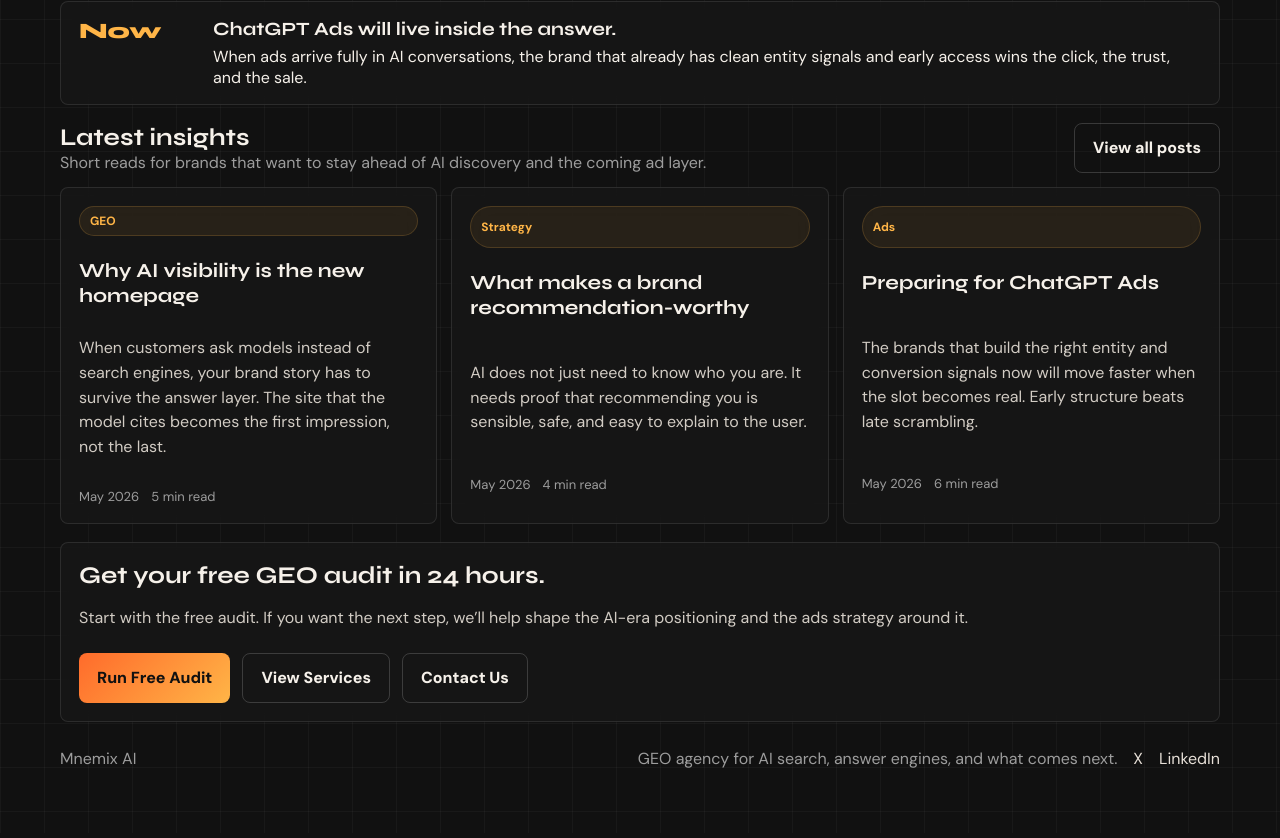
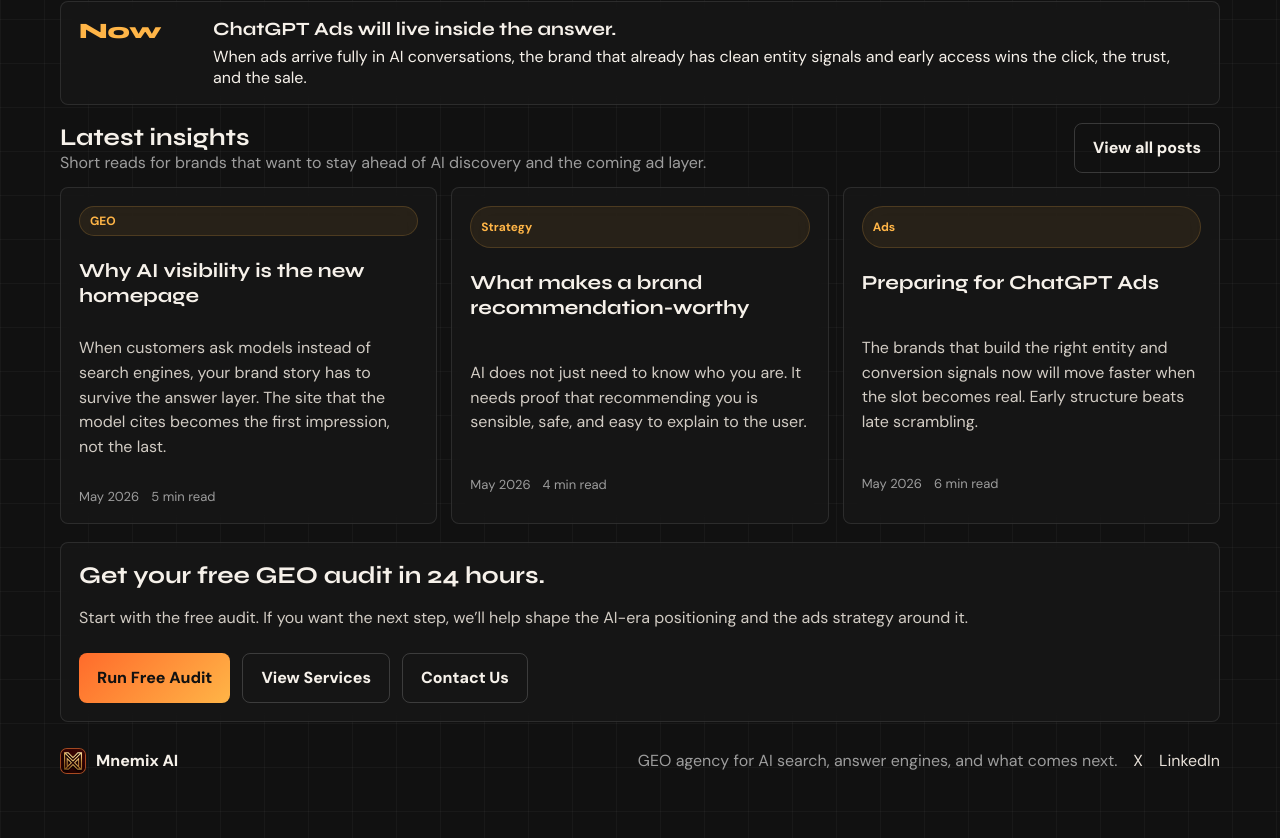
Before and after one commit to shrushti425/mnemix, a React (Vite) app: page / in a window 1280 px wide. Shown: the part 1873-2711 px from the top of the page. Built offline with nearby package versions, Linux system fonts and the light colour scheme.

Commit message:
logo added

```diff
--- a/src/App.jsx
+++ b/src/App.jsx
@@ -4,6 +4,7 @@ import { Link, NavLink, Route, Routes, useLocation } from 'react-router-dom';
 import { Canvas } from '@react-three/fiber';
 import { Float, Sparkles } from '@react-three/drei';
 import { gsap } from 'gsap';
+import logo from './assets/mnemix-logo.jpg';
 
 const AUDIT_LOCK_PREFIX = 'mnemix-audit-lock:';
 const PHONE_RULES = {
@@ -167,7 +168,9 @@ function Shell({ children, auditMode = false }) {
       <header className="topbar">
         <div className="brand-wrap">
           <Link className="brand" to="/">
-            <span className="brand-mark">M</span>
+            <span className="brand-mark">
+              <img className="brand-logo" src={logo} alt="Mnemix AI logo" />
+            </span>
             <span>Mnemix AI</span>
           </Link>
           {auditMode ? <Link className="back-home" to="/">Back to Home</Link> : null}
@@ -199,7 +202,12 @@ function Shell({ children, auditMode = false }) {
       </AnimatePresence>
 
       <footer className="footer">
-        <div>Mnemix AI</div>
+        <div className="footer-brand">
+          <span className="brand-mark brand-mark-sm">
+            <img className="brand-logo" src={logo} alt="Mnemix AI logo" />
+          </span>
+          <span>Mnemix AI</span>
+        </div>
         <div className="footer-links">
           <span>GEO agency for AI search, answer engines, and what comes next.</span>
           <a href="https://x.com/MnemixAI" target="_blank" rel="noreferrer">
--- a/src/styles.css
+++ b/src/styles.css
@@ -75,6 +75,20 @@ a { color: inherit; text-decoration: none; }
   place-items: center;
   border: 1px solid rgba(255, 107, 43, 0.55);
   background: linear-gradient(135deg, rgba(255, 107, 43, 0.24), rgba(255, 181, 71, 0.1));
+  overflow: hidden;
+}
+
+.brand-mark-sm {
+  width: 26px;
+  height: 26px;
+  border-radius: 7px;
+}
+
+.brand-logo {
+  width: 100%;
+  height: 100%;
+  object-fit: cover;
+  display: block;
 }
 
 .nav {
@@ -523,6 +537,14 @@ input:focus, select:focus, textarea:focus {
   gap: 16px;
   padding: 26px 0 8px;
   color: var(--muted);
+}
+
+.footer-brand {
+  display: flex;
+  align-items: center;
+  gap: 10px;
+  font-weight: 800;
+  color: var(--text);
 }
 
 .brand-wrap {
```
Also changed, not shown: src/assets/mnemix-logo.jpg (added), 5 other files (tests, documents, lock files or other folders).
